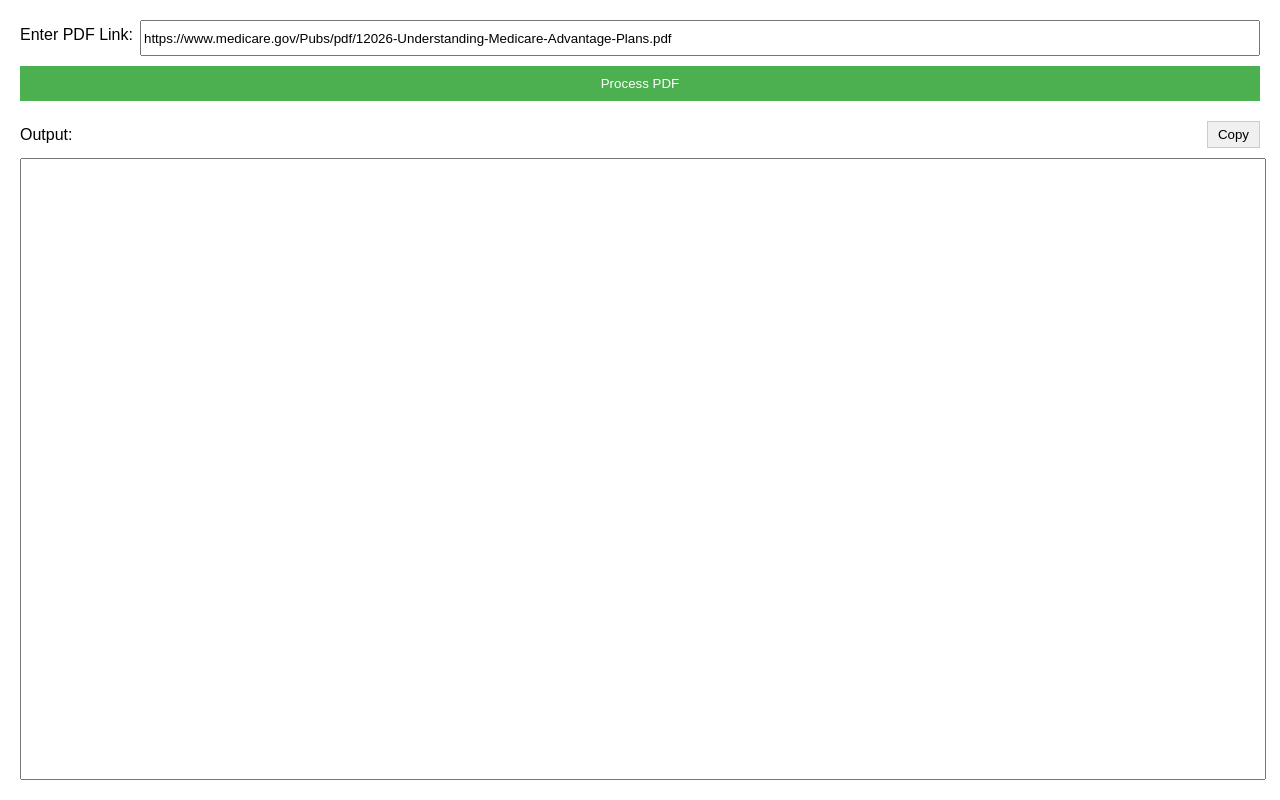
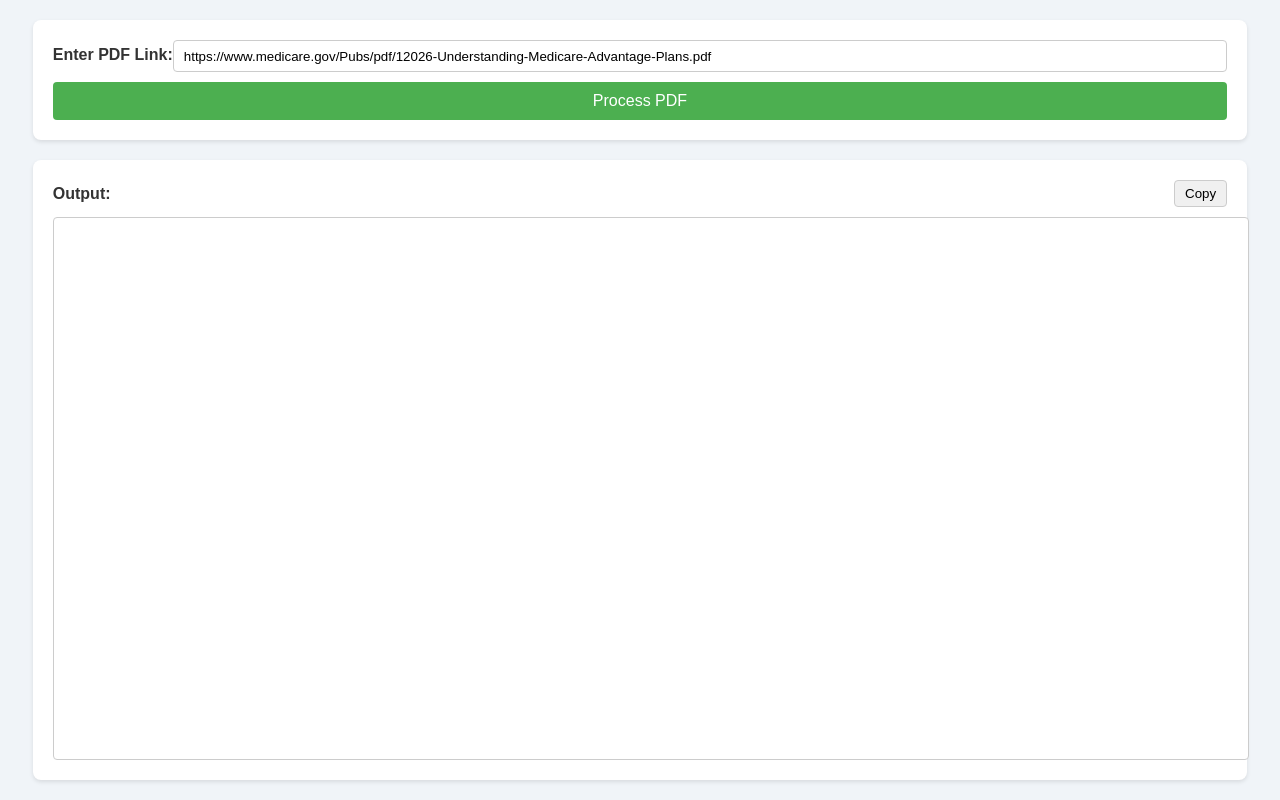
Before and after one commit to andrewfurman/Flask-PDF-to-Text-from-Link, a Flask app: page / in a window 1280 px wide. Run offline with Flask 3, Linux system fonts and the light colour scheme.

Commit message:
updated CSS

```diff
--- a/static/styles.css
+++ b/static/styles.css
@@ -3,6 +3,8 @@ body, html {
     padding: 0;
     height: 100%;
     font-family: Arial, sans-serif;
+    background-color: #f0f4f8;
+    color: #333;
 }
 
 .container {
@@ -11,10 +13,17 @@ body, html {
     height: 100vh;
     padding: 20px;
     box-sizing: border-box;
+    max-width: 1200px; /* Increased max-width */
+    width: 95%; /* Use percentage width */
+    margin: 0 auto;
 }
 
 #pdf-form {
     margin-bottom: 20px;
+    background-color: #ffffff;
+    padding: 20px;
+    border-radius: 8px;
+    box-shadow: 0 2px 4px rgba(0, 0, 0, 0.1);
 }
 
 .input-container {
@@ -25,11 +34,15 @@ body, html {
 .input-container label {
     flex: 0 0 120px;
     line-height: 30px;
+    font-weight: bold;
 }
 
 #pdf-link {
     flex: 1;
     height: 30px;
+    border: 1px solid #ccc;
+    border-radius: 4px;
+    padding: 0 10px;
 }
 
 #process-button {
@@ -39,6 +52,9 @@ body, html {
     color: white;
     border: none;
     cursor: pointer;
+    border-radius: 4px;
+    font-size: 16px;
+    transition: background-color 0.3s;
 }
 
 #process-button:hover {
@@ -49,6 +65,10 @@ body, html {
     flex: 1;
     display: flex;
     flex-direction: column;
+    background-color: #ffffff;
+    padding: 20px;
+    border-radius: 8px;
+    box-shadow: 0 2px 4px rgba(0, 0, 0, 0.1);
 }
 
 .output-header {
@@ -58,11 +78,17 @@ body, html {
     margin-bottom: 10px;
 }
 
+.output-header label {
+    font-weight: bold;
+}
+
 #copy-button {
     padding: 5px 10px;
     background-color: #f0f0f0;
     border: 1px solid #ccc;
     cursor: pointer;
+    border-radius: 4px;
+    transition: background-color 0.3s;
 }
 
 #copy-button:hover {
@@ -73,6 +99,12 @@ body, html {
     flex: 1;
     width: 100%;
     resize: none;
+    border: 1px solid #ccc;
+    border-radius: 4px;
+    padding: 10px;
+    font-family: monospace;
+    font-size: 14px;
+    line-height: 1.4;
 }
 
 .copy-indicator {
@@ -91,3 +123,11 @@ body, html {
 .copy-indicator.show {
     opacity: 1;
 }
+
+/* Media query for larger screens */
+@media screen and (min-width: 1200px) {
+    .container {
+        max-width: none;
+        width: 98%;
+    }
+}
```
